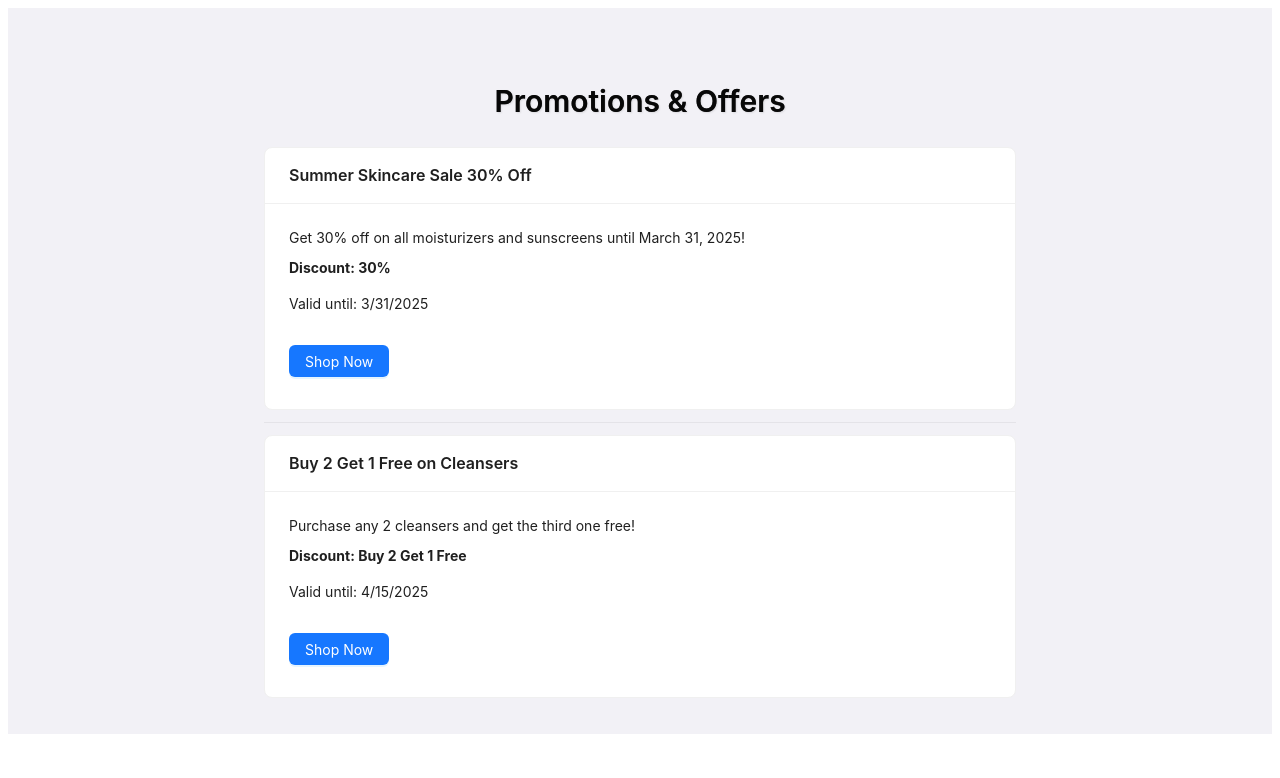
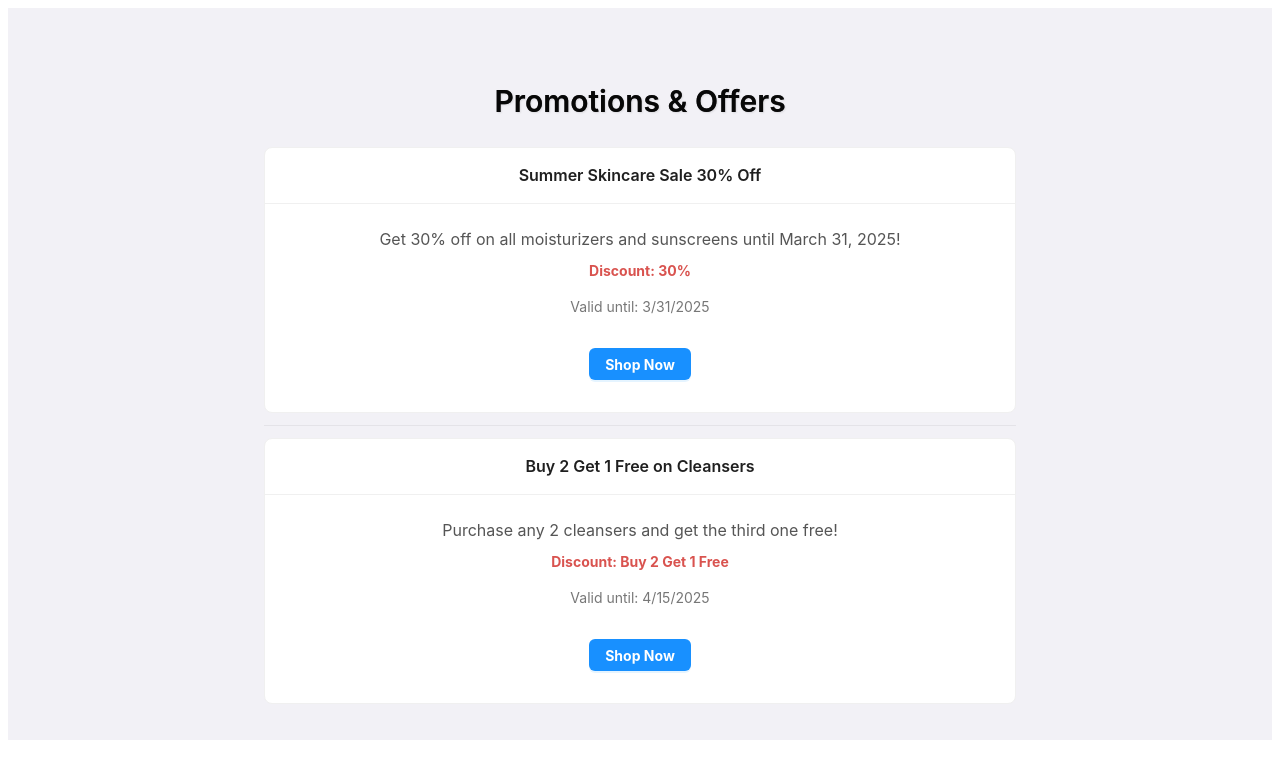
Before and after one commit to Hiiiiiiiii11/Spring2025SWD392_NET1707_G6_FE, a React (Create React App) app: page /promotion in a window 1280 px wide. Shown: the top 778 px of the page. Built offline with nearby package versions, Linux system fonts and the light colour scheme; the HTML template or start-up script is replaced by a standard one.

Commit message:
css cho promotion

```diff
--- /dev/null
+++ b/src/pages/Promotion.css
@@ -0,0 +1,43 @@
+.promotion-container {
+    padding: 24px;
+    max-width: 800px;
+    margin: 0 auto;
+    text-align: center;
+  }
+
+  .promotion-card {
+    width: 100%;
+    transition: transform 0.3s ease, box-shadow 0.3s ease;
+  }
+
+  .promotion-card:hover {
+    transform: translateY(-5px);
+    box-shadow: 0 4px 10px rgba(0, 0, 0, 0.2);
+  }
+
+  .promotion-description {
+    font-size: 16px;
+    color: #555;
+  }
+
+  .promotion-discount {
+    margin-top: 8px;
+    font-weight: bold;
+    color: #d9534f;
+  }
+
+  .promotion-valid {
+    font-size: 14px;
+    color: #777;
+  }
+
+  .promotion-button {
+    margin-top: 16px;
+    background-color: #1890ff;
+    color: white;
+    font-weight: bold;
+  }
+
+  .promotion-button:hover {
+    background-color: #40a9ff;
+  }
--- a/src/pages/Promotion.jsx
+++ b/src/pages/Promotion.jsx
@@ -1,40 +1,43 @@
-import React from 'react';
-import { List, Card, Button, Typography } from 'antd';
+import React from "react";
+import { List, Card, Button, Typography } from "antd";
+import "./Promotion.css"; // Import file CSS
+
 const { Title, Text } = Typography;
 
 const Promotion = () => {
-  // Dữ liệu mẫu (mock data) cho các chương trình khuyến mãi
+  // Mock data
   const promotions = [
     {
-      id: 'PROMO001',
-      title: 'Summer Skincare Sale 30% Off',
-      description: 'Get 30% off on all moisturizers and sunscreens until March 31, 2025!',
-      discount: '30%',
-      validUntil: '2025-03-31',
+      id: "PROMO001",
+      title: "Summer Skincare Sale 30% Off",
+      description:
+        "Get 30% off on all moisturizers and sunscreens until March 31, 2025!",
+      discount: "30%",
+      validUntil: "2025-03-31",
     },
     {
-      id: 'PROMO002',
-      title: 'Buy 2 Get 1 Free on Cleansers',
-      description: 'Purchase any 2 cleansers and get the third one free!',
-      discount: 'Buy 2 Get 1 Free',
-      validUntil: '2025-04-15',
+      id: "PROMO002",
+      title: "Buy 2 Get 1 Free on Cleansers",
+      description: "Purchase any 2 cleansers and get the third one free!",
+      discount: "Buy 2 Get 1 Free",
+      validUntil: "2025-04-15",
     },
   ];
 
   return (
-    <div style={{ padding: 24, maxWidth: 800, margin: '0 auto' }}>
+    <div className="promotion-container">
       <Title level={2}>Promotions & Offers</Title>
       <List
         dataSource={promotions}
         renderItem={(promotion) => (
           <List.Item>
-            <Card title={promotion.title} style={{ width: '100%' }}>
-              <Text>{promotion.description}</Text>
-              <p style={{ marginTop: 8, fontWeight: 'bold' }}>Discount: {promotion.discount}</p>
-              <p>Valid until: {new Date(promotion.validUntil).toLocaleDateString()}</p>
-              <Button type="primary" style={{ marginTop: 16 }}>
-                Shop Now
-              </Button>
+            <Card title={promotion.title} className="promotion-card">
+              <Text className="promotion-description">{promotion.description}</Text>
+              <p className="promotion-discount">Discount: {promotion.discount}</p>
+              <p className="promotion-valid">
+                Valid until: {new Date(promotion.validUntil).toLocaleDateString()}
+              </p>
+              <Button type="primary" className="promotion-button">Shop Now</Button>
             </Card>
           </List.Item>
         )}
```
